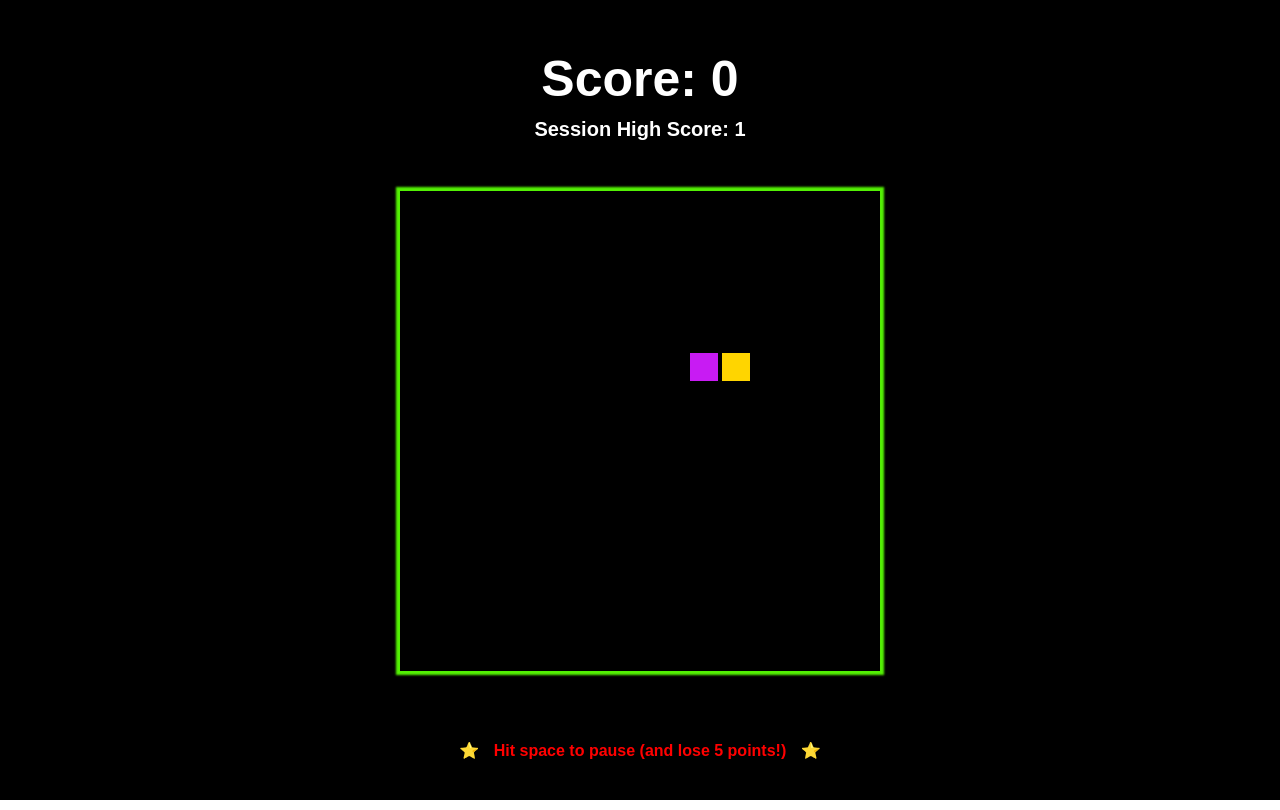
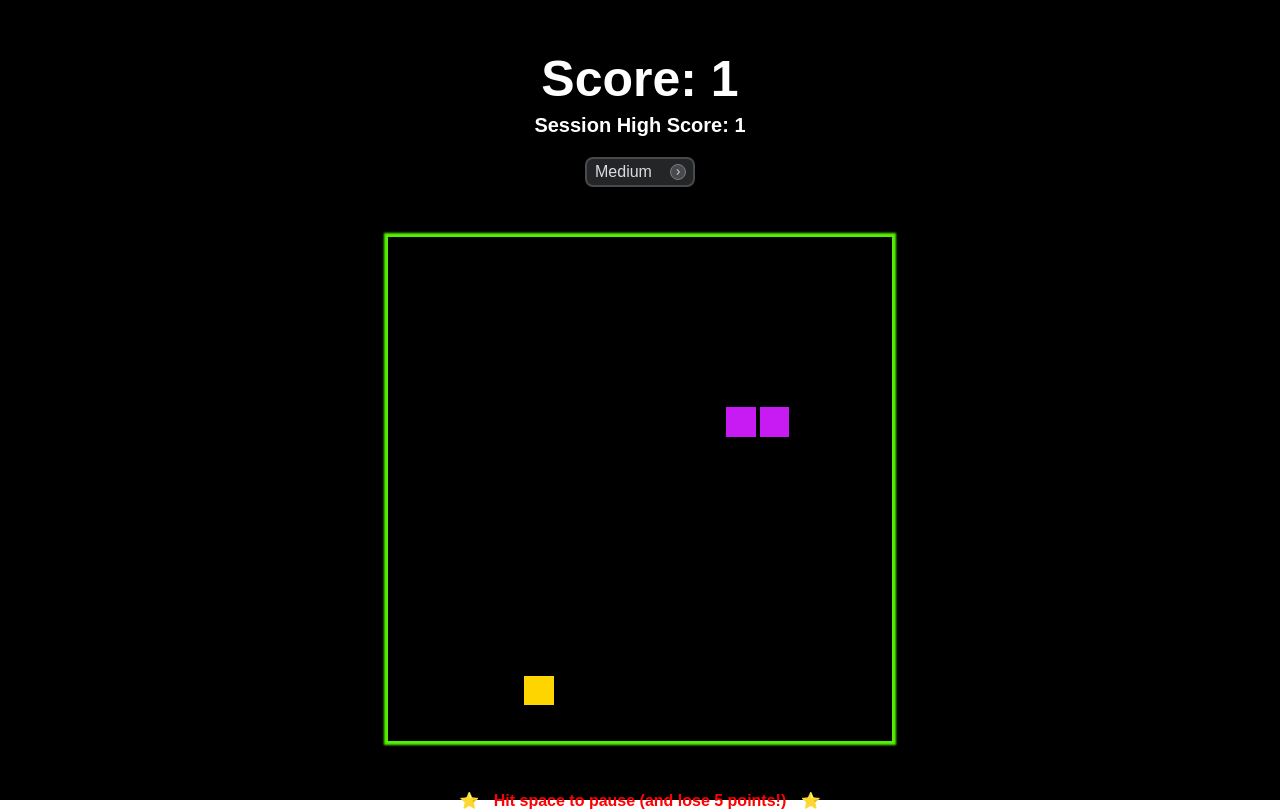
Before and after one commit to griffinbaker12/snakegame, a React (Create React App) app: page / in a window 1280 px wide. Built offline with nearby package versions, Linux system fonts and the light colour scheme; a web font is replaced by a local one.

Commit message:
game with difficulty adjuster

```diff
--- a/package.json
+++ b/package.json
@@ -9,6 +9,7 @@
     "react": "^18.1.0",
     "react-dom": "^18.1.0",
     "react-scripts": "5.0.1",
+    "react-transition-group": "^4.4.2",
     "sass": "^1.51.0",
     "styled-components": "^5.3.5",
     "web-vitals": "^2.1.4"
--- a/src/App.css
+++ b/src/App.css
@@ -15,9 +15,22 @@ code {
   font-family: source-code-pro, Menlo, Monaco, Consolas, 'Courier New',
     monospace;
 }
+:root {
+  --bg: #242526;
+  --bg-accent: #484a4d;
+  --text-color: #dadce1;
+  --border: 2px solid #474a4d;
+  --border-radius: 8px;
+  --speed: 500ms;
+}
+ul {
+  list-style: none;
+  margin: 0;
+  padding: 0;
+}
 a {
   text-decoration: none;
-  color: black;
+  color: var(--text-color);
 }
 * {
   box-sizing: border-box;
--- a/src/components/board/board.component.jsx
+++ b/src/components/board/board.component.jsx
@@ -1,5 +1,6 @@
 import { useEffect, useState } from 'react';
-import { BOARD_SIZE } from '../../utils/constants';
+import { Difficulty } from '../difficulty/difficulty';
+import { BOARD_SIZE, DIFFICULTY } from '../../utils/constants';
 import { randomIntFromInterval, useInterval } from '../../utils/utils';
 import './board.component.styles.scss';
 
@@ -30,6 +31,8 @@ const Board = () => {
   const [sessionHighScore, setSessionHighScore] = useState(score);
   const [shouldChangePauseState, setShouldChangePauseState] = useState(false);
   const [paused, setPaused] = useState(false);
+  const [difficulty, setDifficulty] = useState('medium');
+  const [showDifficultyDropdown, setShowDifficultyDropdown] = useState(false);
 
   useEffect(() => {
     window.addEventListener('keydown', e => handleKeydown(e));
@@ -43,6 +46,14 @@ const Board = () => {
     if (e.key === 'ArrowDown') setClickDirection('down');
     if (e.key === ' ') setShouldChangePauseState(true);
     return;
+  };
+
+  const handleDifficulty = e => {
+    const difficulty = e.target.getAttribute('name');
+
+    if (difficulty) setDifficulty(difficulty);
+
+    setShowDifficultyDropdown(prevState => !prevState);
   };
 
   const getNewBody = snakeBody => {
@@ -128,16 +139,26 @@ const Board = () => {
 
   useInterval(() => {
     moveSnake();
-  }, 100);
+  }, DIFFICULTY[difficulty]);
 
   return (
     <div className="container">
-      <div className="score-information">
+      <div
+        className={`score-information ${
+          showDifficultyDropdown ? 'moved-container' : ''
+        }`}
+      >
         <h2 className="score">Score: {score}</h2>
         <h3 className="session-score">
           Session High Score: {sessionHighScore}
         </h3>
       </div>
+      <Difficulty
+        difficulty={difficulty}
+        handleDifficulty={handleDifficulty}
+        showDifficultyDropdown={showDifficultyDropdown}
+        setShowDifficultyDropdown={setShowDifficultyDropdown}
+      />
       <div className="board">
         {board.map((row, i) => {
           return (
--- a/src/components/board/board.component.styles.scss
+++ b/src/components/board/board.component.styles.scss
@@ -5,9 +5,12 @@ $board-color: rgb(238, 158, 171);
 .container {
   display: flex;
   flex-direction: column;
-  gap: 30px;
+  gap: 0px;
   align-items: center;
-  // flex
+}
+
+.moved-container {
+  transform: translateY(-15%);
 }
 
 .score-information {
@@ -16,8 +19,7 @@ $board-color: rgb(238, 158, 171);
   color: white;
   align-items: center;
   margin-top: 50px;
-  // margin-bottom: 10px;
-  // height: 100px;
+  transition: transform 500ms;
 }
 
 .score {
@@ -29,7 +31,7 @@ $board-color: rgb(238, 158, 171);
 
 .session-score {
   font-size: 20px;
-  margin-top: 10px;
+  margin-top: 6px;
 }
 
 .board {
@@ -37,7 +39,7 @@ $board-color: rgb(238, 158, 171);
 }
 
 .row {
-  height: 4vmin;
+  height: 4.2vmin;
 
   @media screen and (max-width: 600px) {
     height: 6vmin;
@@ -46,8 +48,8 @@ $board-color: rgb(238, 158, 171);
 
 .cell {
   color: white;
-  height: 4vmin;
-  width: 4vmin;
+  height: 4.2vmin;
+  width: 4.2vmin;
   display: inline-block;
 
   @media screen and (max-width: 600px) {
@@ -68,7 +70,7 @@ $board-color: rgb(238, 158, 171);
 }
 
 footer {
-  margin-top: 40px;
+  margin-top: 50px;
   color: red;
   span:first-child {
     margin-right: 10px;
--- /dev/null
+++ b/src/components/difficulty/difficulty.jsx
@@ -0,0 +1,47 @@
+import './difficulty.scss';
+import { ReactComponent as Caret } from '../../assets/caret.svg';
+
+export const Difficulty = ({
+  difficulty,
+  handleDifficulty,
+  showDifficultyDropdown,
+  setShowDifficultyDropdown,
+}) => {
+  return (
+    <div
+      className={`difficulty-container
+    ${showDifficultyDropdown ? 'moved' : ''}
+    `}
+    >
+      <div className="difficulty-content-container">
+        <p>{difficulty}</p>
+        <div className="caret-container" onClick={handleDifficulty}>
+          <Caret className="caret" />
+        </div>
+        {showDifficultyDropdown && (
+          <ul
+            className={`drop-down-items ${
+              showDifficultyDropdown ? 'show' : ''
+            }`}
+            onClick={handleDifficulty}
+          >
+            {['easy', 'medium', 'hard'].map(difficultyItem => {
+              return (
+                <li
+                  className={`list-item ${
+                    difficultyItem === difficulty ? 'active' : ''
+                  }`}
+                  name={difficultyItem}
+                >
+                  {difficultyItem}
+                </li>
+              );
+            })}
+          </ul>
+        )}
+      </div>
+    </div>
+  );
+};
+
+export default Difficulty;
--- /dev/null
+++ b/src/components/difficulty/difficulty.scss
@@ -0,0 +1,88 @@
+.difficulty-container {
+  width: 110px;
+  height: 30px;
+  background-color: var(--bg);
+  border: var(--border);
+  border-radius: var(--border-radius);
+  margin-bottom: 50px;
+
+  p {
+    text-transform: capitalize;
+  }
+
+  transition: transform 300ms;
+}
+
+.moved {
+  transform: translateX(-50%);
+}
+
+.difficulty-content-container {
+  display: flex;
+  align-items: center;
+  height: 100%;
+  justify-content: space-between;
+  p {
+    margin-left: 8px;
+    color: var(--text-color);
+  }
+  width: 100%;
+  position: relative;
+}
+
+.caret-container {
+  height: 16px;
+  width: 16px;
+  border-radius: 50%;
+  border: 1px solid #7d7e80;
+  display: flex;
+  align-items: center;
+  justify-content: center;
+  margin-right: 3px;
+  background-color: #484a4d;
+  transition: filter 300ms;
+  // margin-left: 100%;
+  position: absolute;
+  right: 4px;
+}
+
+.caret-container:hover {
+  cursor: pointer;
+  filter: brightness(1.2);
+}
+
+.caret {
+  color: var(--text-color);
+}
+
+.drop-down-items {
+  border: var(--border);
+  margin-top: 4px;
+  color: var(--text-color);
+  border-radius: var(--border-radius);
+  width: 100%;
+  background-color: var(--bg);
+  position: absolute;
+  left: 117px;
+
+  .active {
+    background-color: var(--bg-accent);
+    font-weight: bold;
+  }
+  text-transform: capitalize;
+}
+
+.list-item {
+  padding-left: 8px;
+  transition: background-color 300ms;
+  // border-radius: var(--border-radius);
+}
+
+.list-item:last-child {
+  border-bottom: 0;
+}
+
+.list-item:hover {
+  background-color: var(--bg-accent);
+  cursor: pointer;
+}
--- a/src/utils/constants.js
+++ b/src/utils/constants.js
@@ -1 +1,7 @@
 export const BOARD_SIZE = 15;
+
+export const DIFFICULTY = {
+  easy: 200,
+  medium: 150,
+  hard: 100,
+};
```
Also changed, not shown: src/assets/caret.svg (added), 1 other file (tests, documents, lock files or other folders).
